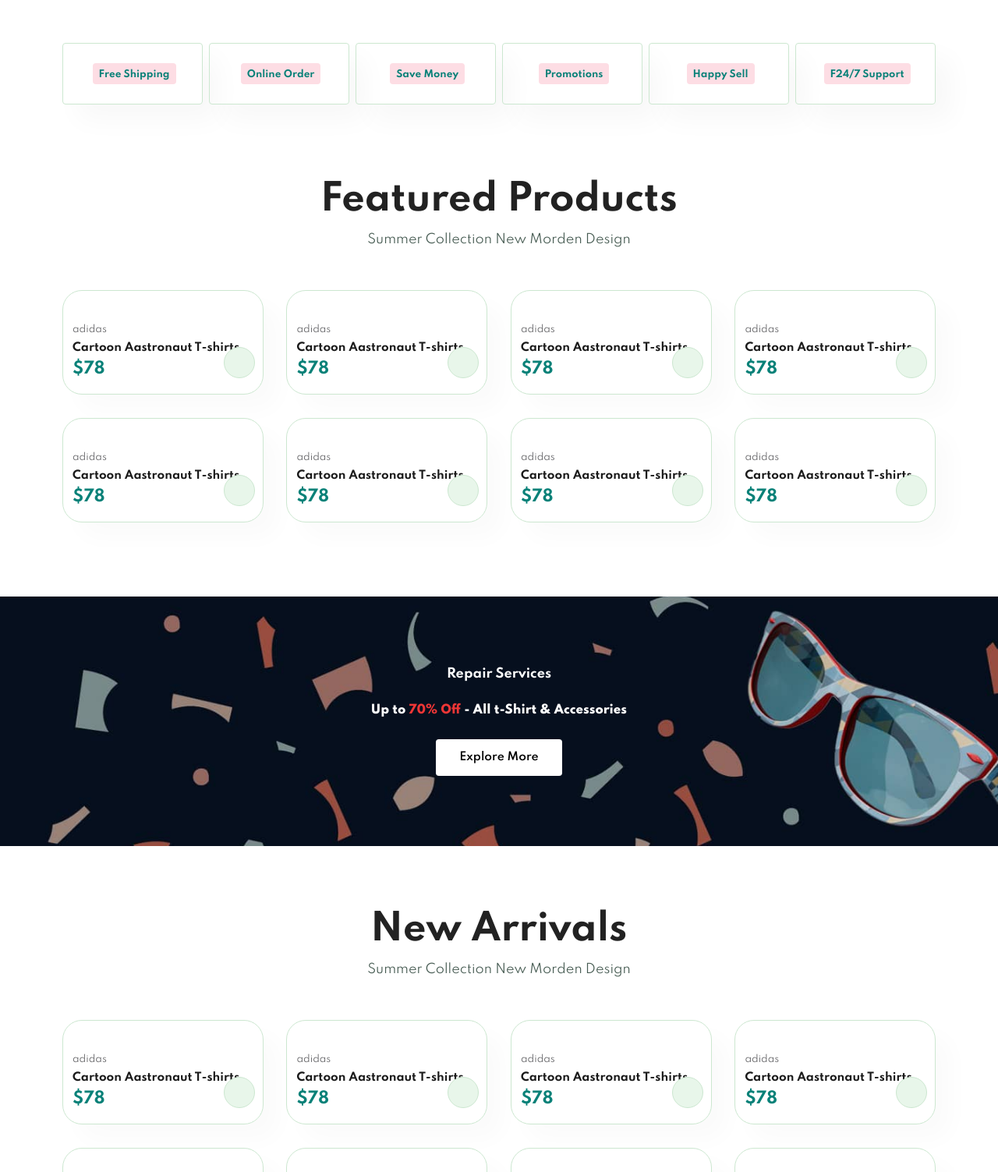
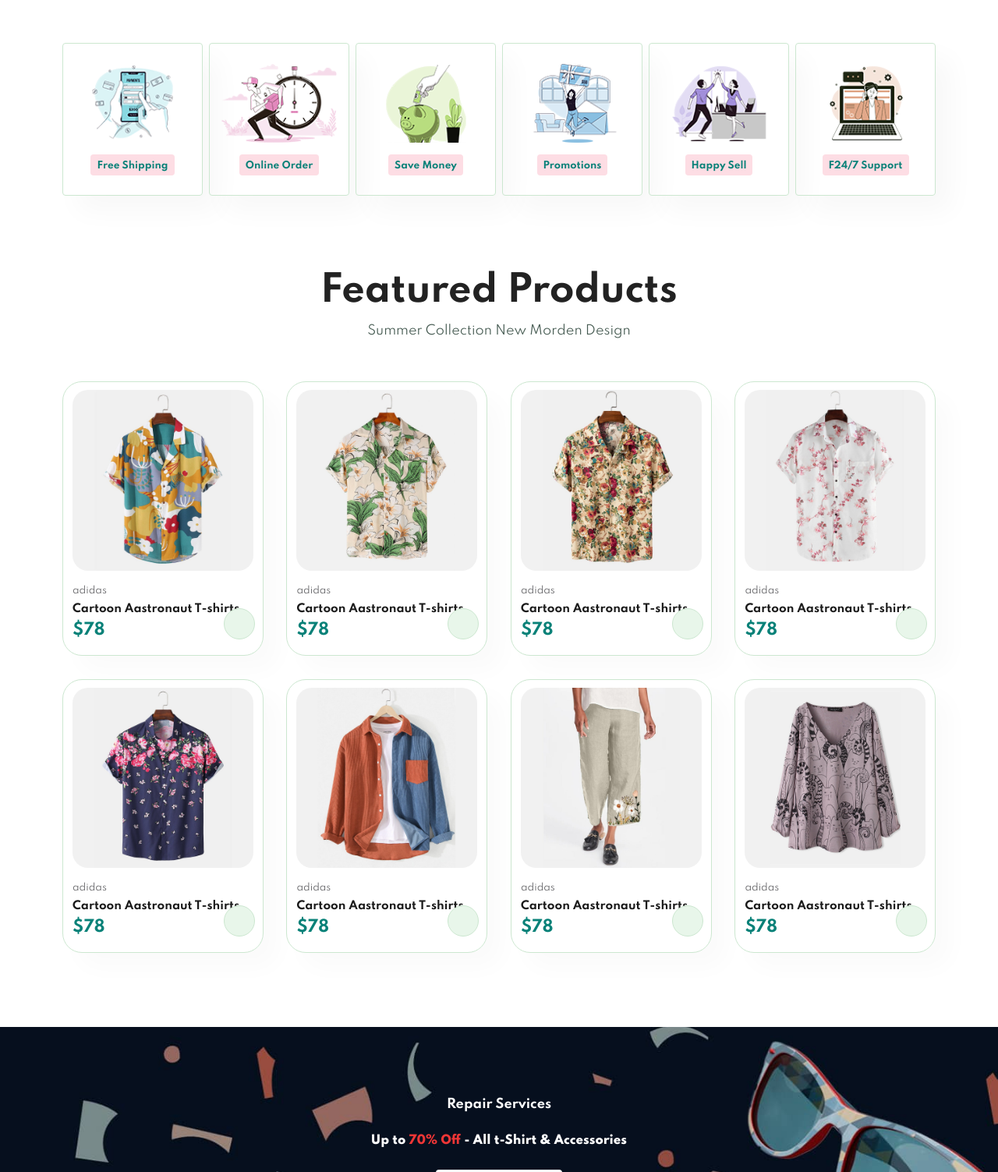
Before and after one commit to MaheshSuthar119/E-commerce_website, a plain HTML site: page index.html in a window 1280 px wide. Shown: the part 846-2349 px from the top of the page at 78% size. Drawn offline with Linux system fonts and the light colour scheme; files whose address does not match are found by name.

Commit message:
Update index.html

```diff
--- a/index.html
+++ b/index.html
@@ -46,32 +46,32 @@
 
     <section id="feature" class="section-p1">
         <div class="fe-box" >
-            <img src="feature/f1.png" alt="">
+            <img src="img/features/f1.png" alt="">
             <h6>Free Shipping</h6>
         </div>
 
         <div class="fe-box" >
-            <img src="feature/f2.png" alt="">
+            <img src="img/features/f2.png" alt="">
             <h6>Online Order</h6>
         </div>
 
         <div class="fe-box" >
-            <img src="feature/f3.png" alt="">
+            <img src="img/features/f3.png" alt="">
             <h6>Save Money</h6>
         </div>
 
         <div class="fe-box" >
-            <img src="feature/f4.png" alt="">
+            <img src="img/features/f4.png" alt="">
             <h6>Promotions</h6>
         </div>
 
         <div class="fe-box" >
-            <img src="feature/f5.png" alt="">
+            <img src="img/features/f5.png" alt="">
             <h6>Happy Sell</h6>
         </div>
 
         <div class="fe-box" >
-            <img src="feature/f6.png" alt="">
+            <img src="img/features/f6.png" alt="">
             <h6>F24/7 Support</h6>
         </div>
 
@@ -82,7 +82,7 @@
         <p>Summer Collection New Morden Design</p>
         <div class="pro-container">
             <div class="pro">
-                <img src="products/f1.jpg" alt="">
+                <img src="img/products/f1.jpg" alt="">
                 <div class="des">
                     <span>adidas</span>
                     <h5>Cartoon Aastronaut T-shirts</h5>
@@ -99,7 +99,7 @@
             </div>
 
             <div class="pro">
-                <img src="products/f2.jpg" alt="">
+                <img src="img/products/f2.jpg" alt="">
                 <div class="des">
                     <span>adidas</span>
                     <h5>Cartoon Aastronaut T-shirts</h5>
@@ -116,7 +116,7 @@
             </div>
 
             <div class="pro">
-                <img src="products/f3.jpg" alt="">
+                <img src="img/products/f3.jpg" alt="">
                 <div class="des">
                     <span>adidas</span>
                     <h5>Cartoon Aastronaut T-shirts</h5>
@@ -132,7 +132,7 @@
                 </div>
             </div>
             <div class="pro">
-                <img src="products/f4.jpg" alt="">
+                <img src="img/products/f4.jpg" alt="">
                 <div class="des">
                     <span>adidas</span>
                     <h5>Cartoon Aastronaut T-shirts</h5>
@@ -149,7 +149,7 @@
             </div>
 
             <div class="pro">
-                <img src="products/f5.jpg" alt="">
+                <img src="img/products/f5.jpg" alt="">
                 <div class="des">
                     <span>adidas</span>
                     <h5>Cartoon Aastronaut T-shirts</h5>
@@ -166,7 +166,7 @@
             </div>
 
             <div class="pro">
-                <img src="products/f6.jpg" alt="">
+                <img src="img/products/f6.jpg" alt="">
                 <div class="des">
                     <span>adidas</span>
                     <h5>Cartoon Aastronaut T-shirts</h5>
@@ -183,7 +183,7 @@
             </div>
 
             <div class="pro">
-                <img src="products/f7.jpg" alt="">
+                <img src="img/products/f7.jpg" alt="">
                 <div class="des">
                     <span>adidas</span>
                     <h5>Cartoon Aastronaut T-shirts</h5>
@@ -200,7 +200,7 @@
             </div>
 
             <div class="pro">
-                <img src="products/f8.jpg" alt="">
+                <img src="img/products/f8.jpg" alt="">
                 <div class="des">
                     <span>adidas</span>
                     <h5>Cartoon Aastronaut T-shirts</h5>
@@ -229,7 +229,7 @@
         <p>Summer Collection New Morden Design</p>
         <div class="pro-container">
             <div class="pro">
-                <img src="products/n1.jpg" alt="">
+                <img src="img/products/n1.jpg" alt="">
                 <div class="des">
                     <span>adidas</span>
                     <h5>Cartoon Aastronaut T-shirts</h5>
@@ -246,7 +246,7 @@
             </div>
 
             <div class="pro">
-                <img src="products/n2.jpg" alt="">
+                <img src="img/products/n2.jpg" alt="">
                 <div class="des">
                     <span>adidas</span>
                     <h5>Cartoon Aastronaut T-shirts</h5>
@@ -263,7 +263,7 @@
             </div>
 
             <div class="pro">
-                <img src="products/n3.jpg" alt="">
+                <img src="img/products/n3.jpg" alt="">
                 <div class="des">
                     <span>adidas</span>
                     <h5>Cartoon Aastronaut T-shirts</h5>
@@ -279,7 +279,7 @@
                 </div>
             </div>
             <div class="pro">
-                <img src="products/n4.jpg" alt="">
+                <img src="img/products/n4.jpg" alt="">
                 <div class="des">
                     <span>adidas</span>
                     <h5>Cartoon Aastronaut T-shirts</h5>
@@ -296,7 +296,7 @@
             </div>
 
             <div class="pro">
-                <img src="products/n5.jpg" alt="">
+                <img src="img/products/n5.jpg" alt="">
                 <div class="des">
                     <span>adidas</span>
                     <h5>Cartoon Aastronaut T-shirts</h5>
@@ -313,7 +313,7 @@
             </div>
 
             <div class="pro">
-                <img src="products/n6.jpg" alt="">
+                <img src="img/products/n6.jpg" alt="">
                 <div class="des">
                     <span>adidas</span>
                     <h5>Cartoon Aastronaut T-shirts</h5>
@@ -330,7 +330,7 @@
             </div>
 
             <div class="pro">
-                <img src="products/n7.jpg" alt="">
+                <img src="img/products/n7.jpg" alt="">
                 <div class="des">
                     <span>adidas</span>
                     <h5>Cartoon Aastronaut T-shirts</h5>
@@ -347,7 +347,7 @@
             </div>
 
             <div class="pro">
-                <img src="products/n8.jpg" alt="">
+                <img src="img/products/n8.jpg" alt="">
                 <div class="des">
                     <span>adidas</span>
                     <h5>Cartoon Aastronaut T-shirts</h5>
```
